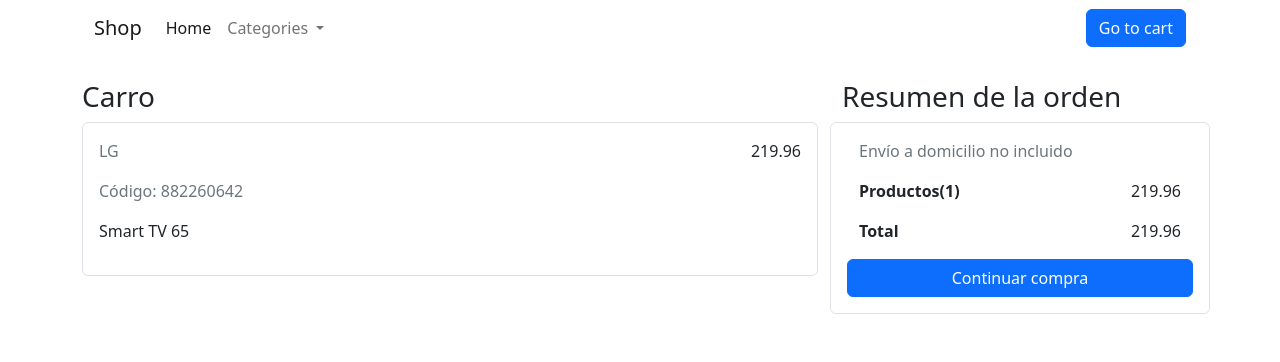
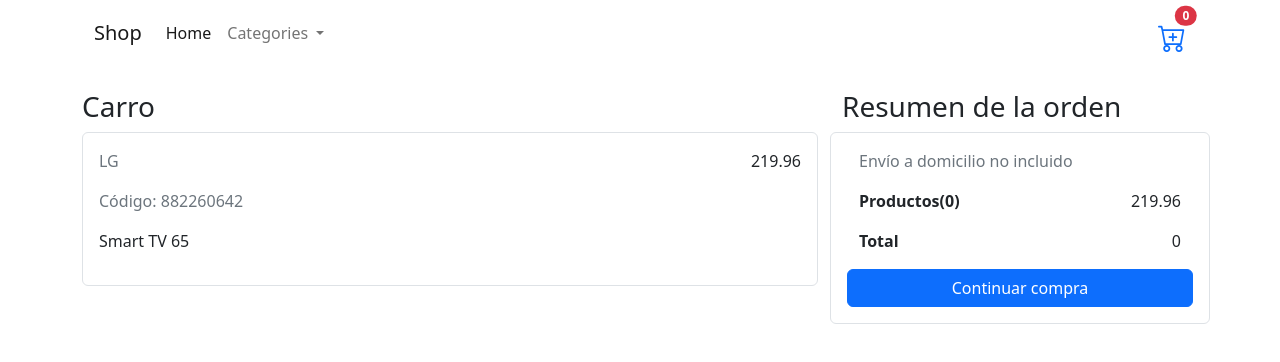
Before and after one commit to RoyHuamanAvila/Shop-Frontend, an Angular app: page /checkout/basket in a window 1280 px wide. Shown: the top 362 px of the page. Built offline with nearby package versions, Linux system fonts and the light colour scheme.

Commit message:
feat: bootstrap icons and router links

```diff
--- a/angular.json
+++ b/angular.json
@@ -26,6 +26,7 @@
             ],
             "styles": [
               "node_modules/bootstrap/dist/css/bootstrap.min.css",
+              "node_modules/bootstrap-icons/font/bootstrap-icons.css",
               "src/styles.css"
             ],
 
--- a/package.json
+++ b/package.json
@@ -21,6 +21,7 @@
     "@popperjs/core": "^2.11.6",
     "boostrap": "^2.0.0",
     "bootstrap": "^5.2.3",
+    "bootstrap-icons": "^1.10.2",
     "jquery": "^3.6.1",
     "rxjs": "~7.5.0",
     "tslib": "^2.3.0",
--- a/src/app/app.component.html
+++ b/src/app/app.component.html
@@ -21,11 +21,19 @@
           </ul>
         </li>
       </ul>
-<!--       <form class="d-flex" role="search">
+      <!--<form class="d-flex" role="search">
         <input class="form-control me-2" type="search" placeholder="Search" aria-label="Search">
         <button class="btn btn-outline-success" type="submit">Search</button>
       </form> -->
-      <a class="btn btn-primary" routerLink="/checkout/basket">Go to cart</a>
+      <a class="position-relative mt-2" routerLink="/checkout/basket">
+          <span class="position-absolute top-0 start-100 translate-middle badge rounded-pill bg-danger">
+            {{cart.productsList.length}}
+          <span class="visually-hidden">unread messages</span>
+          </span>
+          <i class="bi bi-cart-plus fs-3 ">
+          </i>
+      </a>
+
     </div>
   </div>
 </nav>
--- a/src/app/app.component.ts
+++ b/src/app/app.component.ts
@@ -1,4 +1,5 @@
 import { Component } from '@angular/core';
+import { CartService } from './cart.service';
 
 @Component({
   selector: 'app-root',
@@ -7,4 +8,6 @@ import { Component } from '@angular/core';
 })
 export class AppComponent {
   title = 'Shop-Front';
+  constructor(private cartService: CartService) {}
+  cart = this.cartService.cart
 }
--- a/src/app/basket/basket.component.html
+++ b/src/app/basket/basket.component.html
@@ -19,12 +19,12 @@
     <div class="border rounded p-3 row">
       <p class="text-muted">Envío a domicilio no incluido</p>
       <div class="d-flex justify-content-between">
-        <p class="fw-bold">Productos(1)</p>
+        <p class="fw-bold">Productos({{cart.productsList.length}})</p>
         <p>219.96</p>
       </div>
       <div class="d-flex justify-content-between">
         <p class="fw-bold">Total</p>
-        <p>219.96</p>
+        <p>{{cart.totalPrice}}</p>
 
       </div>
       <a class="btn btn-primary" routerLink="/checkout/delivery">Continuar compra</a>
--- a/src/app/basket/basket.component.ts
+++ b/src/app/basket/basket.component.ts
@@ -1,4 +1,5 @@
 import { Component } from '@angular/core';
+import { CartService } from '../cart.service';
 
 @Component({
   selector: 'app-basket',
@@ -6,5 +7,6 @@ import { Component } from '@angular/core';
   styleUrls: ['./basket.component.css']
 })
 export class BasketComponent {
-
+  constructor(private cartService : CartService) {}
+  cart = this.cartService.cart;
 }
--- a/src/app/cart.service.ts
+++ b/src/app/cart.service.ts
@@ -1,15 +1,21 @@
 import { Injectable } from '@angular/core';
-import { FoundProduct, Product } from 'src/types';
+import { Cart, FoundProduct } from 'src/types';
 
 @Injectable({
   providedIn: 'root'
 })
 export class CartService {
-  cart: FoundProduct[] = []
-  constructor() { }
+  cart: Cart = {
+    productsList: [],
+    address: '',
+    totalPrice: 0
+  }
+
+  constructor() {}
 
   addToCart(product: FoundProduct){
-    this.cart.push(product);
+    this.cart.productsList.push(product);
+    this.cart.totalPrice += product.price;
     console.log(this.cart)
   }
 }
--- a/src/app/home/home.component.html
+++ b/src/app/home/home.component.html
@@ -1,4 +1,4 @@
 <h2>Products</h2>
-<div class="d-flex gap-3">
+<div class="d-flex flex-wrap gap-3">
   <app-product-card *ngFor="let p of productsList" [product] = "p"></app-product-card>
 </div>
--- a/src/app/product-card/product-card.component.ts
+++ b/src/app/product-card/product-card.component.ts
@@ -1,5 +1,5 @@
 import { Component, Input } from '@angular/core';
-import { FoundProduct, Product } from 'src/types';
+import { FoundProduct } from 'src/types';
 import { CartService } from '../cart.service';
 
 @Component({
```
Also changed, not shown: src/types/index.ts (+7 -0 lines), 1 other file (tests, documents, lock files or other folders).
